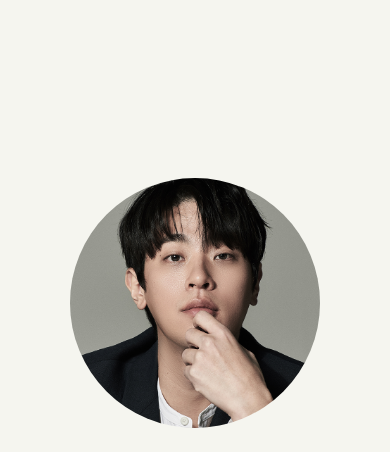
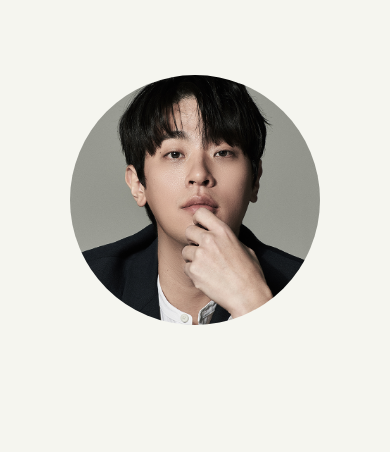
Before and after one commit to jeongyugyeong22/toy_project_fanpage, a plain HTML site: page pages/about.html in a window 390 px wide. Shown: the top 452 px of the page. Drawn offline with Linux system fonts and the light colour scheme.

Commit message:
update responsive pages

```diff
--- a/css/about.css
+++ b/css/about.css
@@ -1,7 +1,6 @@
 @charset "UTF-8";
 
 @import url('https://fonts.googleapis.com/css2?family=Pacifico&display=swap');
-
 @import url('https://fonts.googleapis.com/css?family=Black+Han+Sans:400');
 @import url('https://fonts.googleapis.com/css?family=Black+Han+Sans&display=swap&subset=korean');
 
@@ -11,20 +10,17 @@ body{
 }
 
 #park_pic{
+    width:100%;
+    text-align:center;
+    margin : 8% auto;
+}
+
+.profile{
     width: 250px;
     height: 250px;
-    border-radius: 70%;
-    overflow: hidden;
-    position: absolute;
-    left: 50%;
-    top:30%;
-    transform: translate(-50%,-30%);
-}
-
-.profile {
-    width: 100%;
-    height: 100%;
     object-fit: cover;
+    border-radius: 50%;
+    margin : 0 auto;
 }
 
 #text .name_eng{
@@ -49,7 +45,7 @@ body{
 }
 
 #text .birthday{
-    font-size: 1em;
+    font-size: 1rem;
     font-family: 'Black Han Sans', sans-serif;
     color: #8C8C5D;
     position: absolute;
@@ -82,8 +78,30 @@ body{
 
  a{
      display: block;
-     font-size: 1em;
+     font-size: 1rem;
      font-family: 'Black Han Sans', sans-serif;
      text-decoration : none;
      color : #8C8C5D;
 }
+
+
+@media all and (min-width:768px) and (max-width:1023px) {
+    /* For tablet: */
+    #park_pic{
+        margin : 15% auto;
+    }
+}
+
+@media all and (max-width:767px) {
+    /* For mobile: */
+    #park_pic{
+        margin : 17% auto;
+    }
+}
+
+@media all and (max-width:479px){
+    /* For mobile: */
+    #park_pic{
+        margin : 20% auto;
+    }
+}
--- a/css/indexcss.css
+++ b/css/indexcss.css
@@ -64,9 +64,6 @@ body{
     #mainHref{
         font-size:2em;
     }
-    #mainHref::after{
-        font-size: 3rem;
-    }
     body{
         background-size : 350px;
     }
@@ -77,9 +74,6 @@ body{
     #mainHref{
         font-size:1.5em;
     }
-    #mainHref::after{
-        font-size: 2.5rem;
-    }
     body{
         background-size : 275px;
     }
@@ -88,12 +82,9 @@ body{
 @media all and (max-width:479px){
     /* For mobile: */
     #mainHref{
-        font-size:1em;
-    }
-    #mainHref::after{
-        font-size: 2rem;
+        font-size:1.1em;
     }
     body{
-        background-size : 200px;
+        background-size : 230px;
     }
 }
--- a/pages/about.html
+++ b/pages/about.html
@@ -4,8 +4,10 @@
     <meta charset="UTF-8">
     <title>ABOUT</title>
     <link rel="stylesheet" type="text/css" href="../css/about.css">
+    <meta name="viewport" content="width=device-width, initial-scale=1">
 </head>
 <body>
+    <article id = "content">
         <section id="park_pic">
             <img src="../image/about.jpg" alt="프로필 사진" class="profile">
         </section>
@@ -21,5 +23,6 @@
                 <li><a href="">PLAY</a></li>
             </ul>
         </section>
+    </article>
 </body>
 </html>
```
Lines whose indentation alone changed are shown as unchanged.
